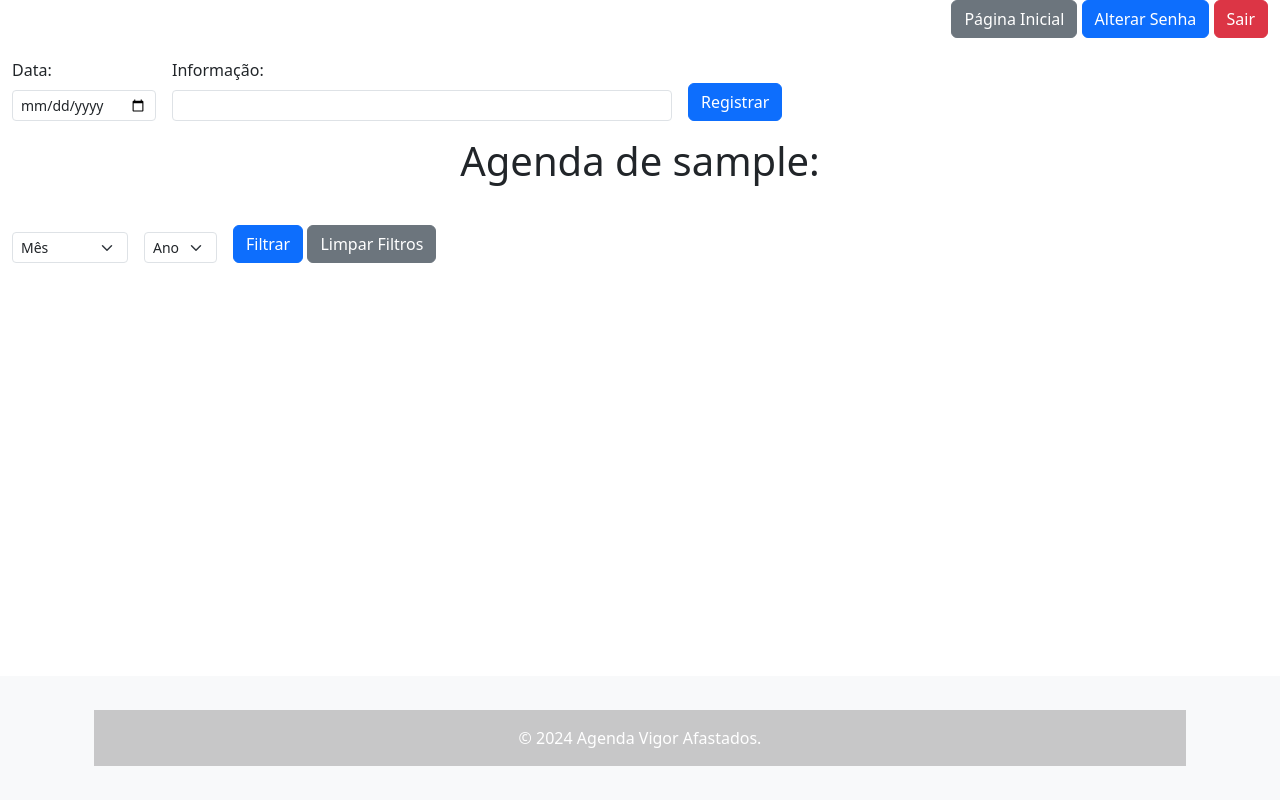
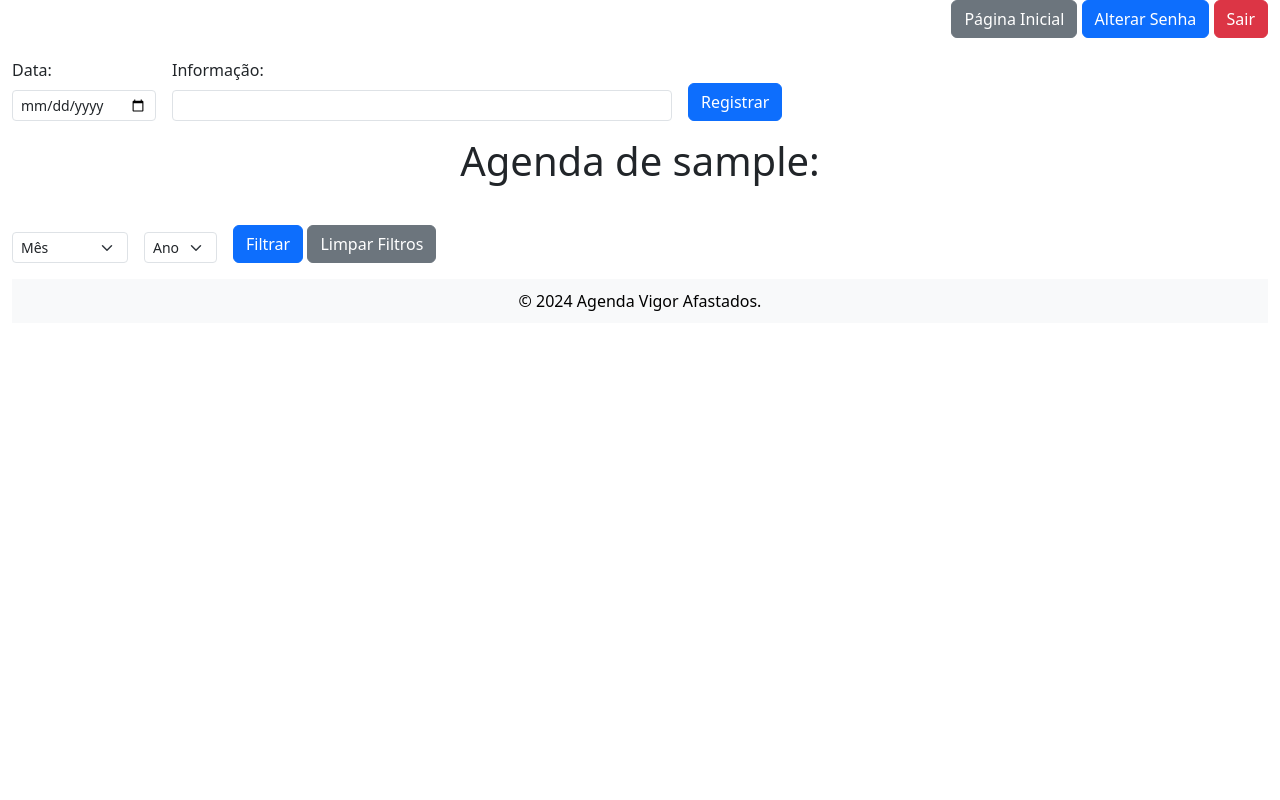
Before and after one commit to skmeme/afastados, a Flask app: page /agenda in a window 1280 px wide. Run offline with Flask 3, Linux system fonts and the light colour scheme; the visitor is signed in with stand-in values (Sample User, id 1); data that the repository does not hold is empty.

Commit message:
Agora vai

```diff
--- a/templates/agenda.html
+++ b/templates/agenda.html
@@ -29,21 +29,22 @@
         .custom-textarea {
              height: 100%;
         }
-        footer {
-    width: 100%;
-    background-color: rgba(0, 0, 0, 0.2);
-    color: #fff;
-    text-align: center;
-    padding: 10px 0;
-    position: fixed; /* Define o posicionamento fixo */
-    bottom: 0; /* Coloca o rodapé no limite inferior */
-    left: 0; /* Define o alinhamento à esquerda */
-    z-index: 1000; /* Define a ordem de empilhamento caso haja sobreposição */
-}
+        .main-content {
+             margin-bottom: 60px; /* Ajuste o valor conforme necessário */
+        }
+
+        .footer {
+            color: #000;
+            text-align: center;
+            margin-top: auto;
+            vertical-align: bottom;
+        }
+
+
     </style>
 </head>
 <body>
-    <div class="container-fluid">
+    <div class="container-fluid main-content">
         <div class="top-right-buttons">
             <a href="{{ url_for('index') }}" class="btn btn-secondary">Página Inicial</a>
             <a href="{{ url_for('change_password') }}" class="btn btn-primary">Alterar Senha</a>
@@ -192,12 +193,8 @@
 {% endfor %}
 
 <!-- Rodapé -->
-<footer class="bg-light text-center text-lg-start mt-5 fixed-bottom">
-    <div class="container p-4">
-        <div class="text-center p-3" style="background-color: rgba(0, 0, 0, 0.2);">
+<footer class="footer">
             © 2024 Agenda Vigor Afastados.
-        </div>
-    </div>
 </footer>
 
     <script>
```
